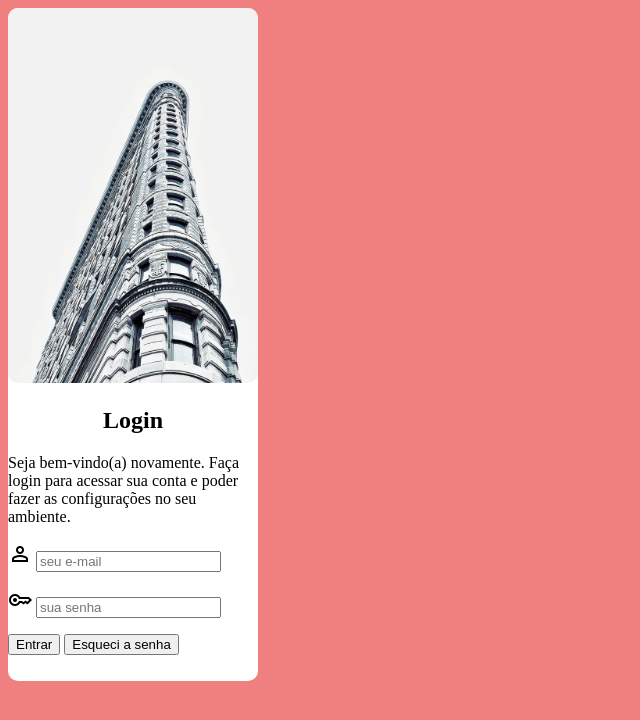
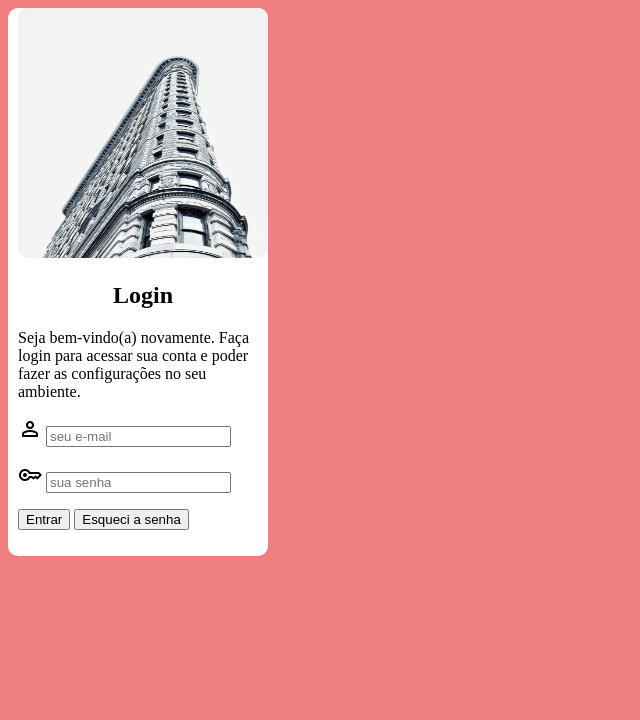
Before and after one commit to richardson-victer/projeto-login, a plain HTML site: page index.html in a window 1280 px wide. Shown: the whole page, without its empty margins (0-640 px from the left). Drawn offline with nearby package versions, Linux system fonts and the light colour scheme.

Commit message:
Update style.css

```diff
--- a/estilos/style.css
+++ b/estilos/style.css
@@ -5,15 +5,15 @@ html, body{
 img{
     width: 250px;
     border-radius: 10px;
+    height: 250px;
 }
 
-
-main{
-
+body{
     background-color: white;
     width: 250px;
-
     border-radius: 10px;
+    display: block;
+    padding-left: 10px;
 }
 form{
     padding-bottom: 10px;
```
